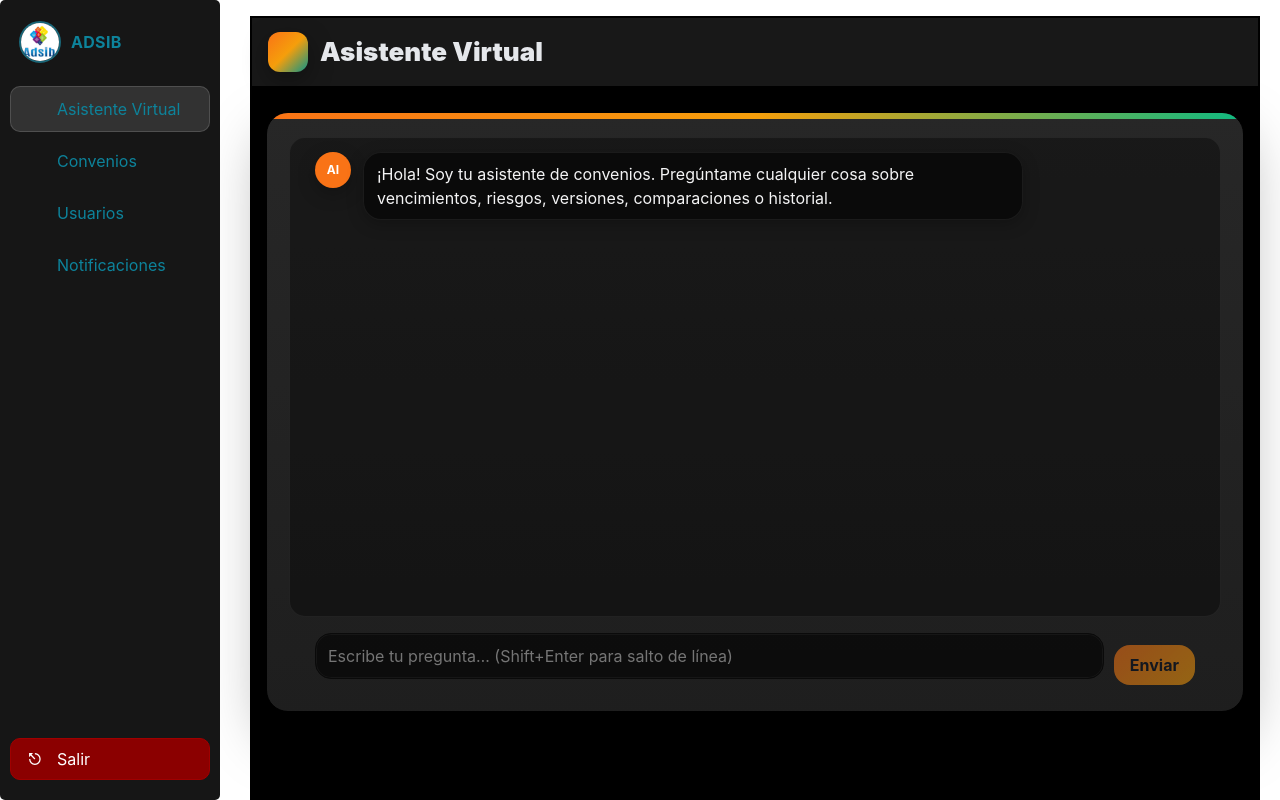
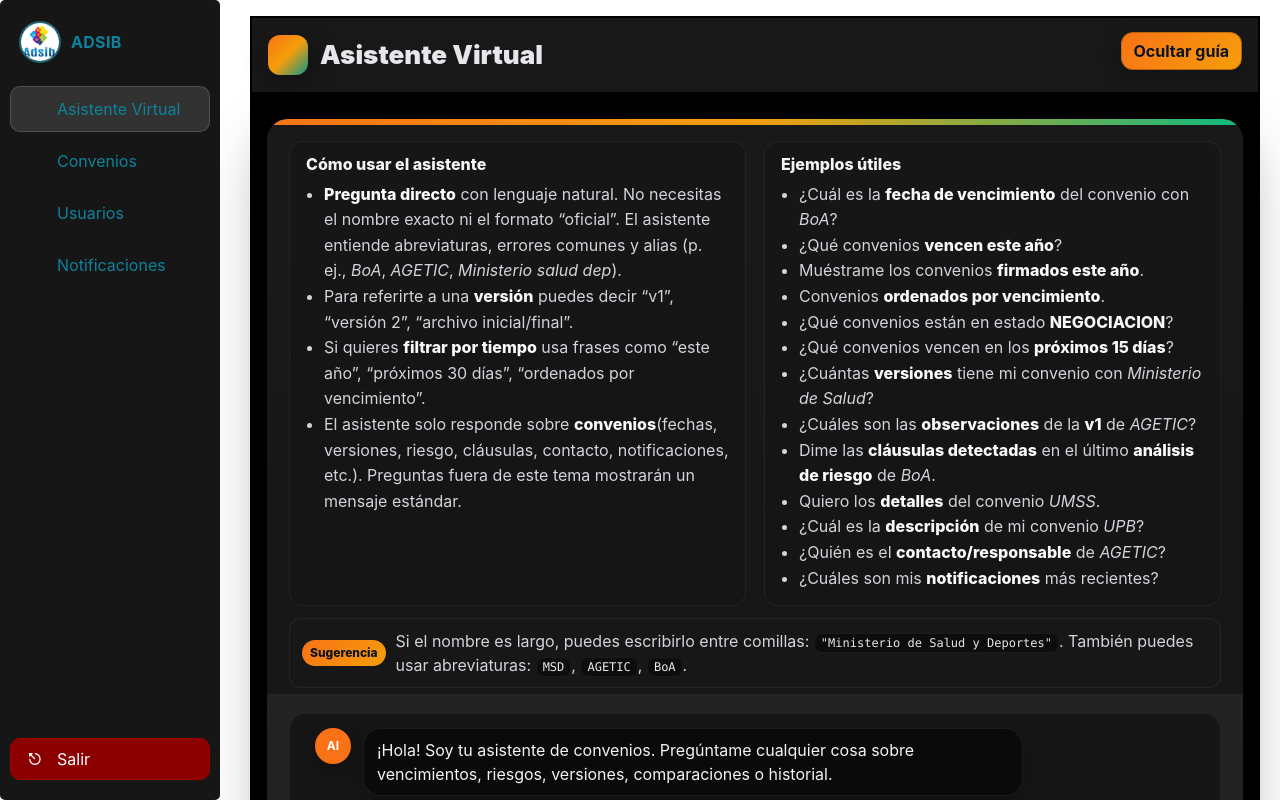
Before and after one commit to NeosArcadeUnivalle/adsib_convenios, a React (Create React App) app in the folder adsib-frontend/: page /asistente in a window 1280 px wide. Shown: the top 800 px of the page. Built offline with nearby package versions, Linux system fonts and the light colour scheme; no server answers; sample sign-in values are in the browser's storage.

Commit message:
Asistente Virtual Completado

```diff
--- a/adsib-frontend/src/pages/AssistantPage.jsx
+++ b/adsib-frontend/src/pages/AssistantPage.jsx
@@ -76,6 +76,9 @@ export default function AssistantPage() {
   const [input, setInput] = useState("");
   const [busy, setBusy] = useState(false);
 
+  // NUEVO: guía plegable
+  const [showGuide, setShowGuide] = useState(true);
+
   const scroller = useRef(null);
   const textareaRef = useRef(null);
 
@@ -85,7 +88,7 @@ export default function AssistantPage() {
   useEffect(() => {
     const el = scroller.current;
     if (el) el.scrollTo({ top: el.scrollHeight, behavior: "smooth" });
-  }, [messages, busy]);
+  }, [messages, busy, showGuide]);
 
   // autosize textarea
   useEffect(() => {
@@ -164,6 +167,20 @@ export default function AssistantPage() {
             <div style={styles.brandCube} />
             <h1 style={styles.title}>Asistente Virtual</h1>
           </div>
+
+          {/* NUEVO: botón guía en header */}
+          <div style={{ display: "flex", alignItems: "center", gap: 8 }}>
+            <button
+              onClick={() => setShowGuide((v) => !v)}
+              style={{
+                ...styles.helpBtn,
+                ...(showGuide ? styles.helpBtnActive : {}),
+              }}
+              title={showGuide ? "Ocultar guía" : "Mostrar guía"}
+            >
+              {showGuide ? "Ocultar guía" : "Guía"}
+            </button>
+          </div>
         </div>
       </header>
 
@@ -171,6 +188,65 @@ export default function AssistantPage() {
       <main style={styles.main}>
         <div style={styles.card}>
           <div style={styles.cardTopBar} />
+
+          {/* NUEVO: Panel de Guía */}
+          {showGuide && (
+            <div style={styles.guide}>
+              <div style={styles.guideCols}>
+                <section style={styles.guideCol}>
+                  <h3 style={styles.guideTitle}>Cómo usar el asistente</h3>
+                  <ul style={styles.guideList}>
+                    <li>
+                      <strong style={styles.strong}>Pregunta directo</strong> con lenguaje natural.
+                      No necesitas el nombre exacto ni el formato “oficial”. El asistente entiende abreviaturas,
+                      errores comunes y alias (p. ej., <em>BoA</em>, <em>AGETIC</em>, <em>Ministerio salud dep</em>).
+                    </li>
+                    <li>
+                      Para referirte a una <strong style={styles.strong}>versión</strong> puedes decir
+                      “v1”, “versión 2”, “archivo inicial/final”.
+                    </li>
+                    <li>
+                      Si quieres <strong style={styles.strong}>filtrar por tiempo</strong> usa frases como
+                      “este año”, “próximos 30 días”, “ordenados por vencimiento”.
+                    </li>
+                    <li>
+                      El asistente solo responde sobre <strong style={styles.strong}>convenios</strong>
+                      (fechas, versiones, riesgo, cláusulas, contacto, notificaciones, etc.). Preguntas fuera de este
+                      tema mostrarán un mensaje estándar.
+                    </li>
+                  </ul>
+                </section>
+
+                <section style={styles.guideCol}>
+                  <h3 style={styles.guideTitle}>Ejemplos útiles</h3>
+                  <ul style={styles.guideList}>
+                    <li>¿Cuál es la <strong style={styles.strong}>fecha de vencimiento</strong> del convenio con <em>BoA</em>?</li>
+                    <li>¿Qué convenios <strong style={styles.strong}>vencen este año</strong>?</li>
+                    <li>Muéstrame los convenios <strong style={styles.strong}>firmados este año</strong>.</li>
+                    <li>Convenios <strong style={styles.strong}>ordenados por vencimiento</strong>.</li>
+                    <li>¿Qué convenios están en estado <strong style={styles.strong}>NEGOCIACION</strong>?</li>
+                    <li>¿Qué convenios vencen en los <strong style={styles.strong}>próximos 15 días</strong>?</li>
+                    <li>¿Cuántas <strong style={styles.strong}>versiones</strong> tiene mi convenio con <em>Ministerio de Salud</em>?</li>
+                    <li>¿Cuáles son las <strong style={styles.strong}>observaciones</strong> de la <strong style={styles.strong}>v1</strong> de <em>AGETIC</em>?</li>
+                    <li>Dime las <strong style={styles.strong}>cláusulas detectadas</strong> en el último <strong style={styles.strong}>análisis de riesgo</strong> de <em>BoA</em>.</li>
+                    <li>Quiero los <strong style={styles.strong}>detalles</strong> del convenio <em>UMSS</em>.</li>
+                    <li>¿Cuál es la <strong style={styles.strong}>descripción</strong> de mi convenio <em>UPB</em>?</li>
+                    <li>¿Quién es el <strong style={styles.strong}>contacto/responsable</strong> de <em>AGETIC</em>?</li>
+                    <li>¿Cuáles son mis <strong style={styles.strong}>notificaciones</strong> más recientes?</li>
+                  </ul>
+                </section>
+              </div>
+              <div style={styles.tipRow}>
+                <span style={styles.tipBadge}>Sugerencia</span>
+                <span>
+                  Si el nombre es largo, puedes escribirlo entre comillas:{" "}
+                  <code style={styles.code}>"Ministerio de Salud y Deportes"</code>.
+                  También puedes usar abreviaturas: <code style={styles.code}>MSD</code>,{" "}
+                  <code style={styles.code}>AGETIC</code>, <code style={styles.code}>BoA</code>.
+                </span>
+              </div>
+            </div>
+          )}
 
           {/* Chat area */}
           <div style={{ display: "flex", flexDirection: "column", gap: 16, padding: "18px 22px" }}>
@@ -281,6 +357,70 @@ const styles = {
     width: "100%",
     background: "linear-gradient(90deg, #f97316, #f59e0b, #10b981)",
   },
+
+  /* ===== NUEVO: Guía ===== */
+  guide: {
+    padding: "16px 22px 6px",
+    borderBottom: "1px solid rgba(255,255,255,.06)",
+    background: "rgba(0,0,0,.35)",
+  },
+  guideCols: {
+    display: "grid",
+    gridTemplateColumns: "1fr 1fr",
+    gap: 18,
+  },
+  guideCol: {
+    background: "rgba(20,20,20,.55)",
+    border: "1px solid rgba(255,255,255,.06)",
+    borderRadius: 14,
+    padding: "14px 16px",
+  },
+  guideTitle: {
+    margin: "0 0 8px 0",
+    fontSize: 16,
+    fontWeight: 800,
+    color: "#f3f4f6",
+  },
+  guideList: {
+    margin: 0,
+    paddingLeft: 18,
+    lineHeight: 1.6,
+    color: "#d1d5db",
+  },
+  tipRow: {
+    display: "flex",
+    gap: 10,
+    alignItems: "center",
+    padding: "10px 12px",
+    marginTop: 12,
+    background: "rgba(24,24,24,.55)",
+    borderRadius: 12,
+    border: "1px solid rgba(255,255,255,.06)",
+    color: "#d1d5db",
+  },
+  tipBadge: {
+    display: "inline-block",
+    padding: "4px 8px",
+    borderRadius: 999,
+    fontSize: 12,
+    fontWeight: 800,
+    color: "#0b1220",
+    background: "linear-gradient(135deg,#f97316,#f59e0b)",
+  },
+  code: {
+    background: "rgba(0,0,0,.45)",
+    border: "1px solid rgba(255,255,255,.06)",
+    padding: "2px 6px",
+    borderRadius: 8,
+    fontFamily: "ui-monospace, SFMono-Regular, Menlo, monospace",
+    fontSize: 12,
+    color: "#e5e7eb",
+  },
+  strong: {
+    fontWeight: 800,
+    color: "#f9fafb",
+  },
+
   scrollArea: {
     height: "60vh",
     borderRadius: 16,
@@ -332,6 +472,22 @@ const styles = {
     opacity: 0.55,
     boxShadow: "none",
   },
+  helpBtn: {
+    border: "1px solid rgba(255,255,255,.12)",
+    background: "rgba(0,0,0,.35)",
+    color: "#e5e7eb",
+    padding: "8px 12px",
+    borderRadius: 12,
+    fontWeight: 700,
+    cursor: "pointer",
+    boxShadow: "0 6px 18px rgba(0,0,0,.25)",
+    transition: "opacity .15s, transform .06s",
+  },
+  helpBtnActive: {
+    background: "linear-gradient(135deg,#f97316,#f59e0b)",
+    color: "#0b1220",
+    border: "1px solid rgba(0,0,0,.25)",
+  },
   srOnly: {
     position: "absolute",
     width: 1,
```
Also changed, not shown: 1 other file (tests, documents, lock files or other folders).
